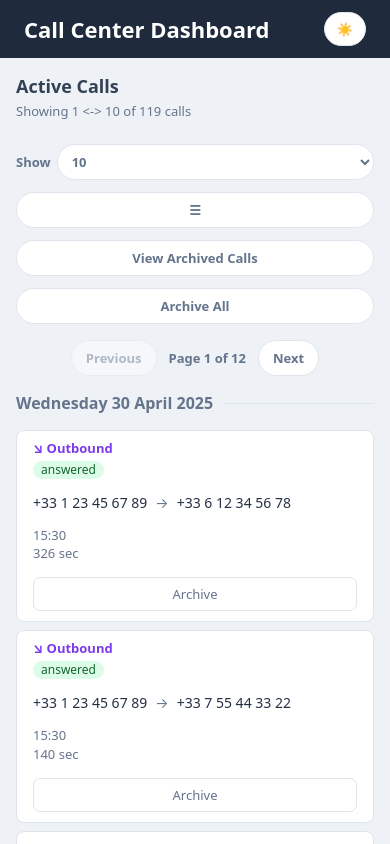
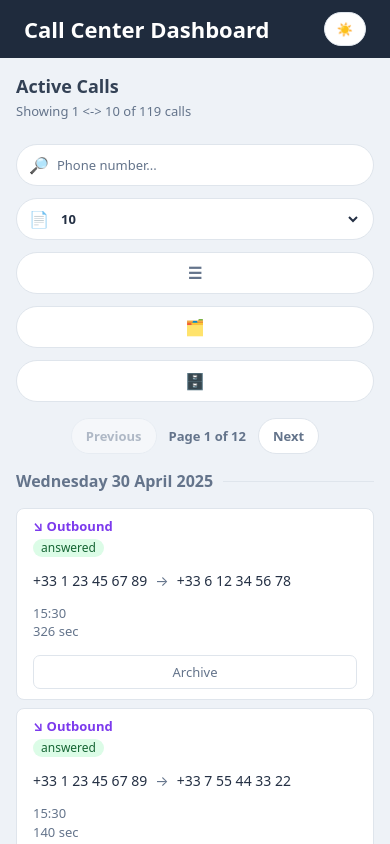
Before and after one commit to DimGianno/Call-Center-Frontend, a React (Vite) app in the folder call-center/: page / in a window 390 px wide. Shown: the top 844 px of the page. Built offline with nearby package versions, Linux system fonts and the light colour scheme.

Commit message:
Implement search functionality for calls by phone number; enhance UI with new styles for search and action buttons

```diff
--- a/call-center/src/components/CallFeed.jsx
+++ b/call-center/src/components/CallFeed.jsx
@@ -9,6 +9,7 @@ import {
   getActiveFilterCount,
   groupCallsByDate,
   paginateCalls,
+  searchCallsByPhoneNumber,
   sortCallsNewestFirst,
 } from "../utils/callUtils";
 
@@ -44,7 +45,13 @@ function CallFeed({
   /* page handlers */
   const [currentPage, setCurrentPage] = useState(1);
   const [pageSize, setPageSize] = useState(10);
-  const filteredCalls = filterCalls(calls, appliedFilters);
+
+  /* search calls */
+  const [searchTerm, setSearchTerm] = useState("");
+  const searchedCalls = searchCallsByPhoneNumber(calls, searchTerm);
+
+  /* filter calls */
+  const filteredCalls = filterCalls(searchedCalls, appliedFilters);
 
   /* sort calls */
   const sortedCalls = sortCallsNewestFirst(filteredCalls);
@@ -72,6 +79,9 @@ function CallFeed({
   /* group calls for current page by date */
   const groupedCalls = groupCallsByDate(currentPageCalls);
 
+  const hasSearchTerm = searchTerm.trim() !== "";
+  const hasActiveSearchOrFilters = hasSearchTerm || hasActiveFilters;
+
   return (
       <section className="call-feed">
         <div className="feed-header">
@@ -80,16 +90,40 @@ function CallFeed({
             <p>
               {sortedCalls.length === 0
                 ? "No calls to display."
-                : `Showing ${visibleStart} <-> ${visibleEnd} of ${sortedCalls.length} ${hasActiveFilters ? `filtered calls (${calls.length} total)` : "calls"}`}
+                : `Showing ${visibleStart} <-> ${visibleEnd} of ${sortedCalls.length} ${hasActiveSearchOrFilters ? `matching calls (${calls.length} total)` : "calls"}`}
             </p>
           </div>
 
           <div className="feed-actions">
-            <label className="page-size-control">
-              Show
+            <label
+              className={
+                searchTerm.trim() !== ""
+                  ? "search-control has-value"
+                  : "search-control"
+              }
+              title="Search calls by phone number"
+            >
+              <span className="search-icon">🔎</span>
+
+              <input
+                type="search"
+                value={searchTerm}
+                placeholder="Phone number..."
+                aria-label="Search calls by phone number"
+                onChange={(event) => {
+                  setSearchTerm(event.target.value);
+                  setCurrentPage(1);
+                }}
+              />
+            </label>
+            <label
+              className="page-size-control"
+              title="Select how many calls to show per page"
+            >
+              <span className="page-size-icon">📄</span>
+
               <select
                 value={pageSize}
-                title="Select how many calls to show per page"
                 aria-label="Select how many calls to show per page"
                 onChange={(event) => {
                   setPageSize(Number(event.target.value));
@@ -104,7 +138,11 @@ function CallFeed({
               </select>
             </label>
             <button
-              className={hasActiveFilters ? "filter-button active" : "filter-button"}
+              className={
+                hasActiveFilters
+                  ? "icon-action-button active"
+                  : "icon-action-button"
+              }
               title="Open filters"
               aria-label="Open filters"
               onClick={() => {
@@ -112,10 +150,13 @@ function CallFeed({
                 setIsFilterModalOpen(true);
               }}
             >
-               {hasActiveFilters ? `☰  (${activeFilterCount})` : "☰ "}
+              <span className="icon-action-emoji">☰</span>
+              <span className="icon-action-label">
+                {hasActiveFilters ? `Filters (${activeFilterCount})` : "Filters"}
+              </span>
             </button>
             <button
-              className="view-toggle"
+              className="icon-action-button"
               title={isActiveView ? "View archived calls" : "View active calls"}
               aria-label={isActiveView ? "View archived calls" : "View active calls"}
               onClick={() => {
@@ -123,16 +164,22 @@ function CallFeed({
                 setCurrentPage(1);
               }}
             >
-              {isActiveView ? "View Archived Calls" : "View Active Calls"}
+              <span className="icon-action-emoji">🗂️</span>
+              <span className="icon-action-label">
+                {isActiveView ? "View Archived" : "View Active"}
+              </span>
             </button>
             <button
-              className="bulk-action-button"
+              className="icon-action-button"
               title={isActiveView ? "Archive all calls" : "Unarchive all calls"}
               aria-label={isActiveView ? "Archive all calls" : "Unarchive all calls"}
               onClick={bulkActionHandler}
               disabled={calls.length === 0}
             >
-              {bulkActionLabel}
+              <span className="icon-action-emoji">🗄️</span>
+              <span className="icon-action-label">
+                {isActiveView ? "Archive All" : "Unarchive All"}
+              </span>
             </button>
           </div>
         </div>
@@ -167,7 +214,7 @@ function CallFeed({
           })
         ) : (
           <div className="empty-state">
-            <p>{calls.length === 0 ? "No calls available." : "No calls match the current filters."}</p>
+            <p>{calls.length === 0 ? "No calls available." : "No calls match the current search or filters."}</p>
           </div>
         )}
 
--- a/call-center/src/index.css
+++ b/call-center/src/index.css
@@ -285,6 +285,7 @@ button {
   gap: 12px;
   padding-left: 24px;
   border-left: 1px solid var(--color-border);
+  flex-wrap: wrap;
 }
 
 .view-toggle {
@@ -378,6 +379,80 @@ button {
   background: var(--color-button-bg-hover);
   color: var(--color-button-text-hover);
   border-color: var(--color-border-hover);
+}
+
+.icon-action-button {
+  display: inline-flex;
+  align-items: center;
+  justify-content: center;
+  gap: 0;
+
+  padding: 8px 12px;
+  min-width: 44px;
+  height: 42px;
+
+  border: 1px solid var(--color-border);
+  border-radius: 999px;
+  background: var(--color-button-bg);
+  color: var(--color-button-text);
+
+  cursor: pointer;
+  font-family: inherit;
+  font-size: 13px;
+  font-weight: 600;
+
+  overflow: hidden;
+  white-space: nowrap;
+
+  transition:
+    background 0.2s ease,
+    border-color 0.2s ease,
+    color 0.2s ease,
+    box-shadow 0.2s ease,
+    transform 0.2s ease;
+}
+
+.icon-action-button:hover:not(:disabled) {
+  background: var(--color-button-bg-hover);
+  border-color: var(--color-border-hover);
+  color: var(--color-button-text-hover);
+}
+
+.icon-action-button:disabled {
+  opacity: 0.45;
+  cursor: not-allowed;
+}
+
+.icon-action-button.active {
+  background: var(--color-header-bg);
+  color: var(--color-text-inverse);
+  border-color: var(--color-header-bg);
+}
+
+.icon-action-emoji {
+  flex-shrink: 0;
+  font-size: 16px;
+  line-height: 1;
+}
+
+.icon-action-label {
+  max-width: 0;
+  opacity: 0;
+  overflow: hidden;
+  white-space: nowrap;
+  margin-left: 0;
+
+  transition:
+    max-width 0.25s ease,
+    opacity 0.2s ease,
+    margin-left 0.25s ease;
+}
+
+.icon-action-button:hover .icon-action-label,
+.icon-action-button:focus-visible .icon-action-label {
+  max-width: 180px;
+  opacity: 1;
+  margin-left: 8px;
 }
 
 /* =========================
@@ -666,35 +741,159 @@ button {
   color: var(--color-text-muted);
 }
 
+/* =========================
+   Page size control styles
+   ========================= */
+
 .page-size-control {
-  display: flex;
+  display: inline-flex;
   align-items: center;
-  gap: 6px;
+  justify-content: center;
+  gap: 0;
 
-  font-size: 13px;
-  font-weight: 600;
-  color: var(--color-text-muted);
-  white-space: nowrap;
-}
+  height: 42px;
+  min-width: 44px;
+  max-width: 140px;
 
-.page-size-control select {
-  padding: 7px 10px;
+  padding: 0 12px;
+
   border: 1px solid var(--color-border);
   border-radius: 999px;
 
   background: var(--color-button-bg);
   color: var(--color-button-text);
 
+  cursor: pointer;
+  overflow: hidden;
+  white-space: nowrap;
+
+  transition:
+    background 0.2s ease,
+    border-color 0.2s ease,
+    color 0.2s ease;
+}
+
+.page-size-control:hover,
+.page-size-control:focus-within {
+  background: var(--color-button-bg-hover);
+  border-color: var(--color-border-hover);
+  color: var(--color-button-text-hover);
+}
+
+.page-size-icon {
+  flex-shrink: 0;
+  font-size: 16px;
+  line-height: 1;
+}
+
+.page-size-control select {
+  width: 0;
+  opacity: 0;
+  margin-left: 0;
+  padding: 0;
+
+  border: none;
+  outline: none;
+  background: transparent;
+  color: var(--color-text-main);
+
   font-family: inherit;
   font-size: 13px;
   font-weight: 600;
   cursor: pointer;
+
+  transition:
+    width 0.25s ease,
+    opacity 0.2s ease,
+    margin-left 0.25s ease;
 }
 
-.page-size-control select:hover {
+.page-size-control:hover select,
+.page-size-control:focus-within select {
+  width: 62px;
+  opacity: 1;
+  margin-left: 8px;
+}
+
+/* =========================
+   Search input styles
+   ========================= */
+/* =========================
+   Search input styles
+   ========================= */
+
+.search-control {
+  display: inline-flex;
+  align-items: center;
+  justify-content: center;
+  gap: 0;
+
+  height: 42px;
+  min-width: 44px;
+  max-width: 240px;
+
+  padding: 0 12px;
+
+  border: 1px solid var(--color-border);
+  border-radius: 999px;
+
+  background: var(--color-button-bg);
+  color: var(--color-button-text);
+
+  cursor: text;
+  overflow: hidden;
+  white-space: nowrap;
+
+  transition:
+    background 0.2s ease,
+    border-color 0.2s ease,
+    color 0.2s ease;
+}
+
+.search-control:hover,
+.search-control:focus-within,
+.search-control.has-value {
   background: var(--color-button-bg-hover);
   border-color: var(--color-border-hover);
   color: var(--color-button-text-hover);
+}
+
+.search-icon {
+  flex-shrink: 0;
+  font-size: 16px;
+  line-height: 1;
+}
+
+.search-control input {
+  width: 0;
+  opacity: 0;
+  margin-left: 0;
+  padding: 0;
+
+  border: none;
+  outline: none;
+  background: transparent;
+  color: var(--color-text-main);
+
+  font-family: inherit;
+  font-size: 13px;
+
+  transition:
+    width 0.25s ease,
+    opacity 0.2s ease,
+    margin-left 0.25s ease;
+}
+
+.search-control:hover input,
+.search-control:focus-within input,
+.search-control.has-value input {
+  width: 170px;
+  opacity: 1;
+  margin-left: 8px;
+}
+
+.search-control input::placeholder {
+  color: var(--color-text-muted);
 }
 
 
@@ -760,11 +959,7 @@ button {
     align-items: stretch;
   }
 
-  .view-toggle {
-    width: 100%;
-  }
-  .bulk-action-button,
-  .view-toggle {
+  .icon-action-button {
     width: 100%;
   }
 
@@ -782,12 +977,31 @@ button {
   }
 
   .page-size-control {
-    justify-content: space-between;
     width: 100%;
+    max-width: none;
+    justify-content: flex-start;
   }
 
-  .page-size-control select {
+  .page-size-control select,
+  .page-size-control:hover select,
+  .page-size-control:focus-within select {
     width: 100%;
+    opacity: 1;
+    margin-left: 8px;
   }
 
+  .search-control {
+    width: 100%;
+    max-width: none;
+    justify-content: flex-start;
+  }
+
+  .search-control input,
+  .search-control:hover input,
+  .search-control:focus-within input,
+  .search-control.has-value input {
+    width: 100%;
+    opacity: 1;
+    margin-left: 8px;
+  }
 }
--- a/call-center/src/utils/callUtils.js
+++ b/call-center/src/utils/callUtils.js
@@ -95,3 +95,21 @@ export function groupCallsByDate(calls) {
     return groups;
   }, {});
 }
+
+export function searchCallsByPhoneNumber(calls, searchTerm) {
+  const normalizedSearchTerm = searchTerm.replace(/\D/g, "");
+
+  if (normalizedSearchTerm === "") {
+    return calls;
+  }
+
+  return calls.filter((call) => {
+    const normalizedFrom = call.from.replace(/\D/g, "");
+    const normalizedTo = call.to.replace(/\D/g, "");
+
+    return (
+      normalizedFrom.includes(normalizedSearchTerm) ||
+      normalizedTo.includes(normalizedSearchTerm)
+    );
+  });
+}
```
